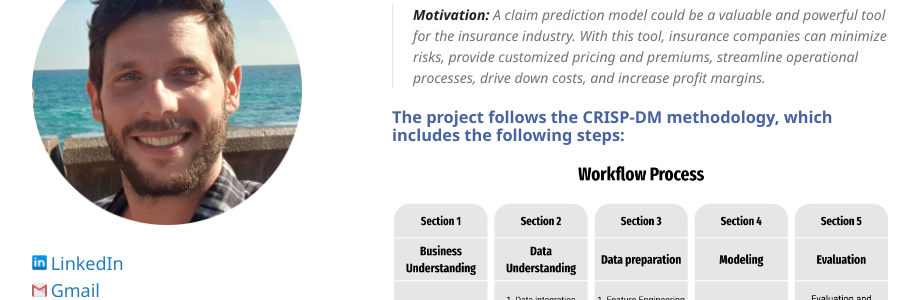
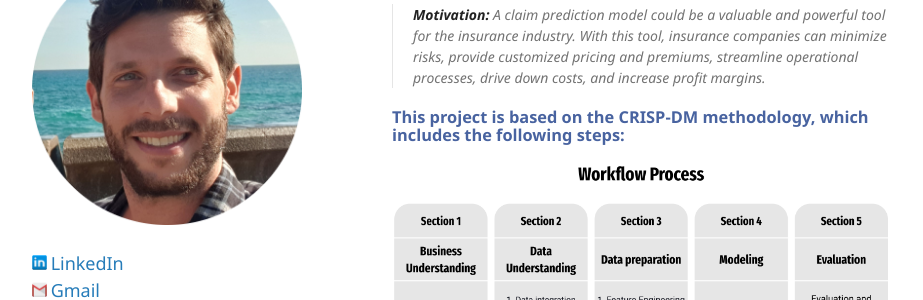
Before and after one commit to Roni-N/Roni_Nakash-Portfolio, a Jekyll site: the page built from index.md, in a window 1280 px wide and 900 px high, scrolled down 475 px. Shown: the part 154-454 px from the top of the window, without its empty margins (178-1101 px from the left). Built offline with Jekyll 4.4.1, drawn with Linux system fonts in a browser that asks for light colours; our own code applies the rules of GitHub Pages for plain Markdown files.

Commit message:
Update index.md

```diff
--- a/index.md
+++ b/index.md
@@ -22,8 +22,7 @@ layout: default
 
 > **Motivation:** A claim prediction model could be a valuable and powerful tool for the insurance industry. With this tool, insurance companies can minimize risks, provide customized pricing and premiums, streamline operational processes, drive down costs, and increase profit margins.
 
-### <span style="color:#4863A0">The project follows the CRISP-DM methodology, which includes the following steps:</span>
-
+### <span style="color:#4863A0">This project is based on the CRISP-DM methodology, which includes the following steps:</span>
 ![](/assets/img/wf1.png)
 
 ------------------------------------------------------------
```
